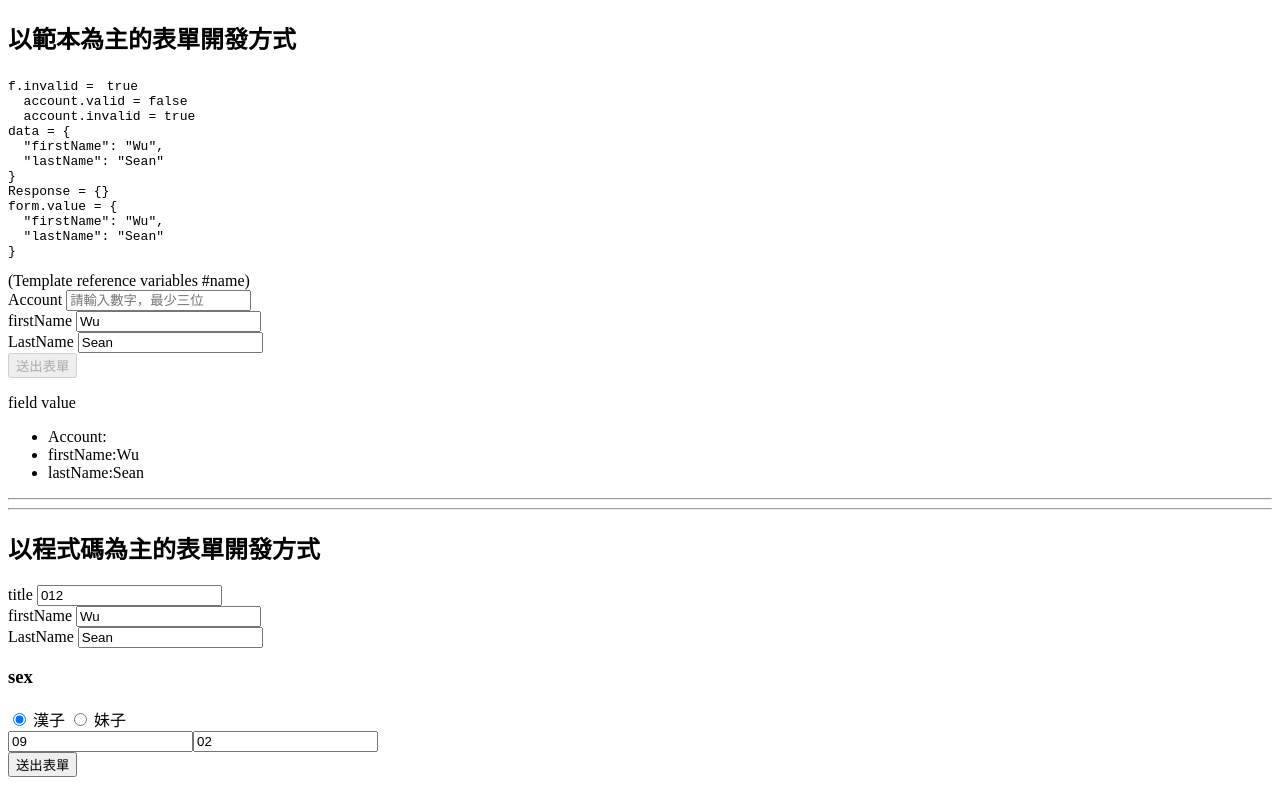
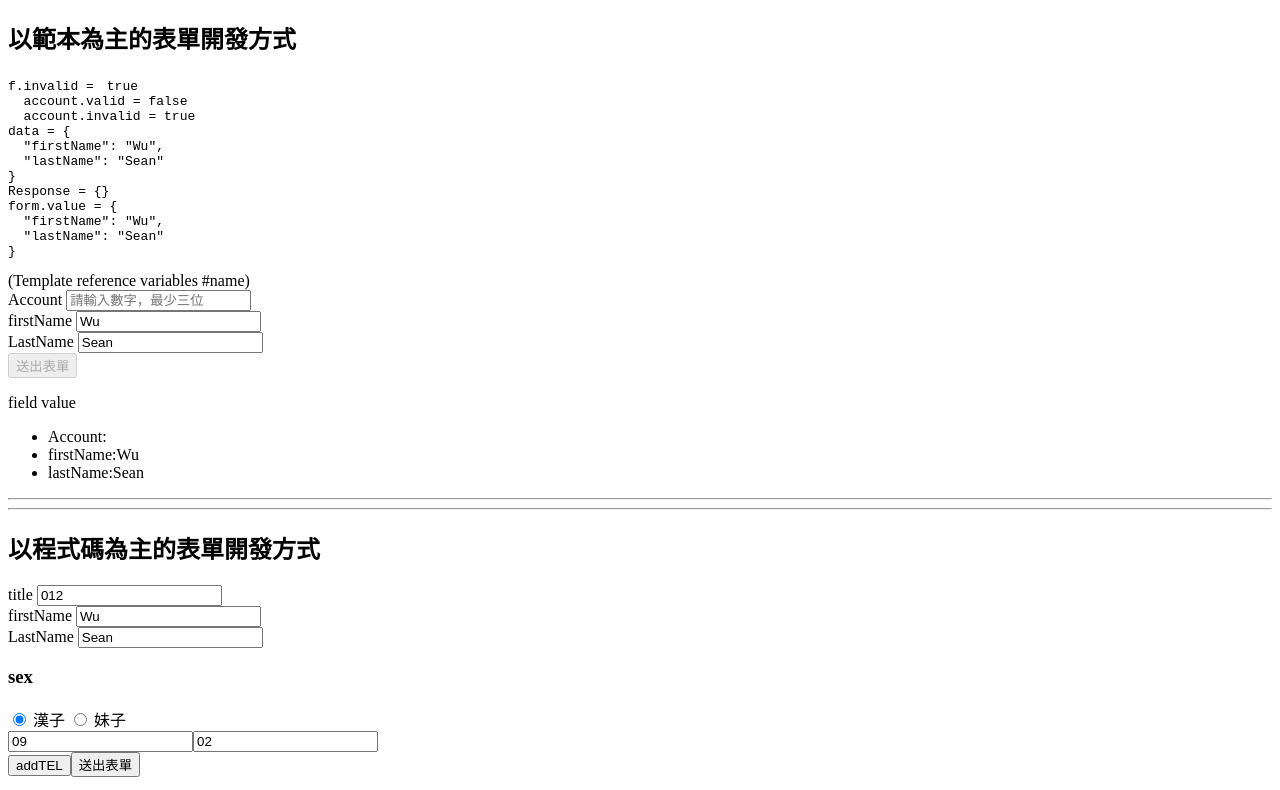
Before and after one commit to WuSinSian/todoApp, an Angular app: page / in a window 1280 px wide. Shown: the top 790 px of the page. Built offline with nearby package versions, Linux system fonts and the light colour scheme.

Commit message:
動態欄位

```diff
--- a/src/app/form/reactive/reactive.component.html
+++ b/src/app/form/reactive/reactive.component.html
@@ -42,22 +42,20 @@
          [formControlName]="i">
     </div>
 
+    <button type="button" (click)="addTel()">addTEL</button>
    <button type="submit" [disabled]='form.invalid'  >送出表單 </button>
 
 </form>
 
 
-   <pre>
-     {{form.value|json}}
-   </pre>
-   <pre>
+<pre>
+  {{form.value|json}}
+</pre>
+<pre>
 form.get('title').value = {{ form.get('title')['value'] }}
 form.get('title').valid = {{ form.get('title').valid}}
 form.get('title').invalid = {{ form.get('title').invalid}}
 form.get('title').touched = {{ form.get('title').touched}}
-
-
-
 </pre>
 
 <hr>
--- a/src/app/form/reactive/reactive.component.ts
+++ b/src/app/form/reactive/reactive.component.ts
@@ -1,4 +1,4 @@
-import {Validators, FormGroup,  FormBuilder} from '@angular/forms';
+import {FormArray, Validators,  FormGroup,   FormBuilder} from '@angular/forms';
 import { Component, OnInit } from '@angular/core';
 
 @Component({
@@ -29,6 +29,12 @@ export class ReactiveComponent implements OnInit {
     });
   }
 
+  addTel() {
+      const tel = this.form.get('tel') as FormArray;
+      tel.push(
+        this.fb.control('New Tel')
+      );
+  }
   submit(){
 
   }
```
